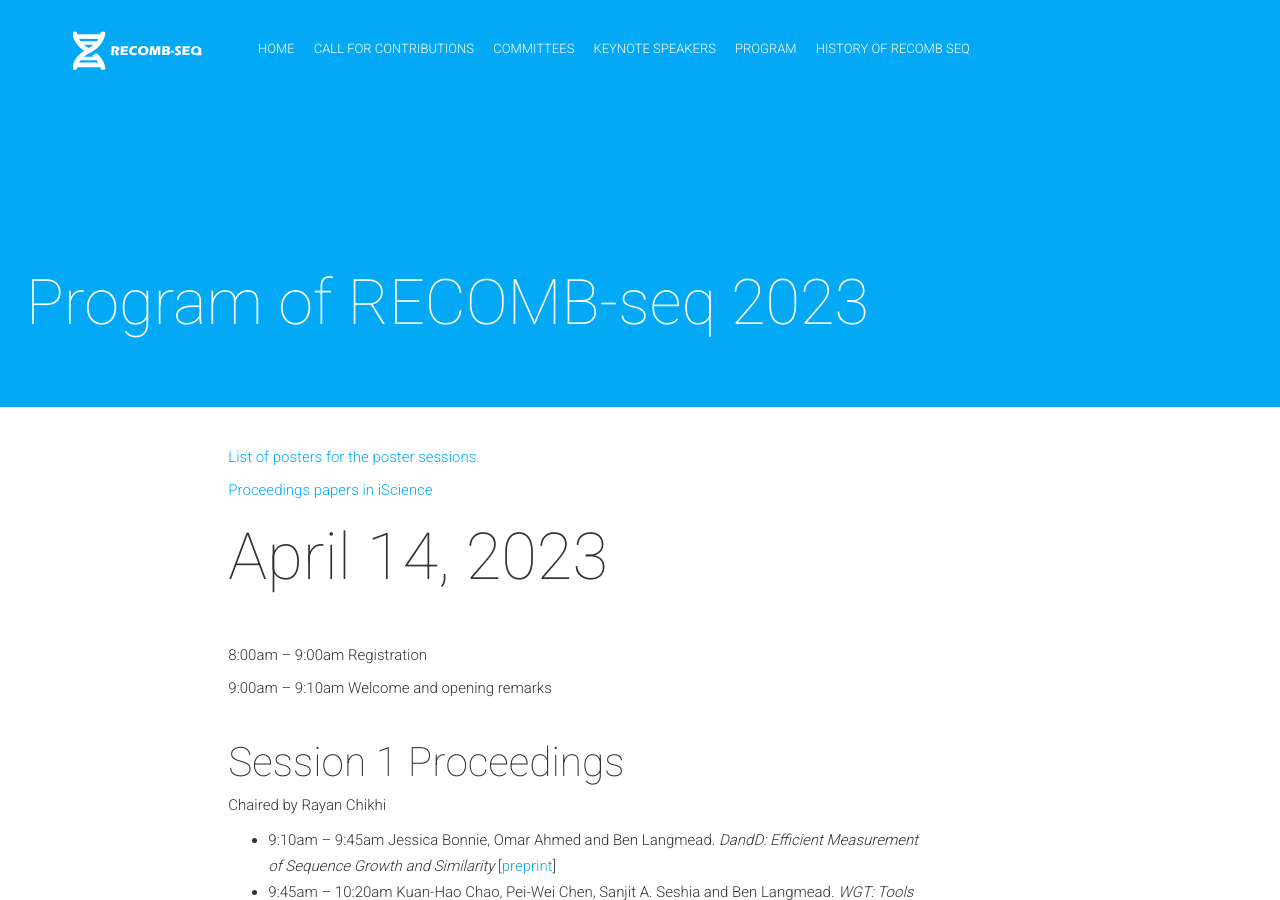
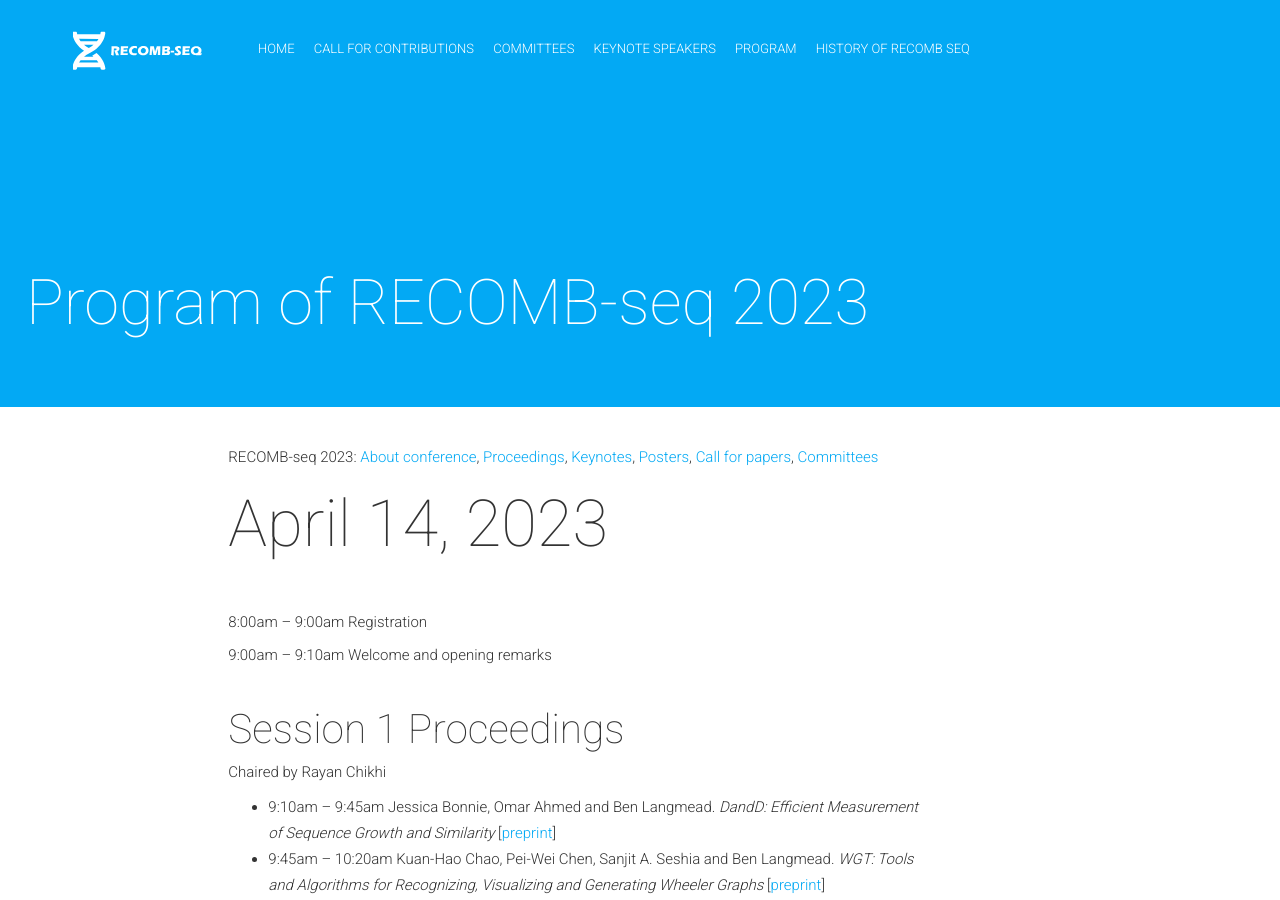
Before and after one commit to recomb-seq/recomb-seq.github.io, a Jekyll site: the page built from history/2023/program.html, in a window 1280 px wide and 900 px high. Built offline with Jekyll 4.4.1, drawn with Linux system fonts in a browser that asks for light colours; nearby versions of some CDN libraries; comment, search, counter and statistics services are not loaded.

Commit message:
fix details in history

```diff
--- a/history/2023/posters.html
+++ b/history/2023/posters.html
@@ -3,6 +3,12 @@ layout: post
 title: Posters at RECOMB-seq 2023
 isStaticPost: true
 ---
+<p>RECOMB-seq 2023:
+    <a href="about.html">About conference</a>,
+    <a href="https://www.sciencedirect.com/journal/iscience/special-issue/103F93M98NT">Proceedings</a>,
+    <a href="./program.html">Program</a>,
+    <a href="./speakers.html">Keynotes</a>,
+    <a href="./CfP.html">Call for papers</a>, <a href="./team.html">Committees</a></p>
 
 <h3>Poster session Day 1, April 14, 2023</h3>
 
--- a/history/2023/program.html
+++ b/history/2023/program.html
@@ -3,9 +3,11 @@ layout: post
 title: Program of RECOMB-seq 2023
 isStaticPost: true
 ---
-<p><a href="./posters/">List of posters for the poster sessions.</a></p>
-
-<p><a href="https://www.sciencedirect.com/journal/iscience/special-issue/103F93M98NT">Proceedings papers in iScience</a></p>
+<p>RECOMB-seq 2023:
+    <a href="about.html">About conference</a>,
+    <a href="https://www.sciencedirect.com/journal/iscience/special-issue/103F93M98NT">Proceedings</a>,
+    <a href="./speakers.html">Keynotes</a>, <a href="./posters.html">Posters</a>,
+    <a href="./CfP.html">Call for papers</a>, <a href="./team.html">Committees</a></p>
 
 <h3>April 14, 2023</h3>
 
@@ -32,7 +34,7 @@ isStaticPost: true
 <h4>Session 3 Keynote</h4><p>Chaired by Nadia Pisanti</p>
 <ul>
 <li>1:45pm – 2:45pm Shilpa Garg. <em>Chromosome-scale haplotype-resolved genomics: methods and applications.</em>
-    <a href="./speakers.html#Garg">Abstract, bio</a>
+    <a href="./speakers.html#ShilpaGarg">Abstract, bio</a>
 </ul>
 
 <h4>Session 4 Overlays</h4><p>Chaired by Brona Brejova<p>
@@ -74,7 +76,8 @@ isStaticPost: true
 
 <h4>Session 8 Keynote</h4><p>Chaired by Ercument Cicek</p>
 <ul>
-    <li>1:45pm – 2:45pm Gioele La Manno. <em>RNA Velocity from dynamical exploration to inference.</em> <a href="./speakers.html#LaManno">Abstract, bio</a>
+    <li>1:45pm – 2:45pm Gioele La Manno. <em>RNA Velocity from dynamical exploration to inference.</em>
+        <a href="./speakers.html#GioeleLaManno">Abstract, bio</a>
 
 </ul>
 
```
Also changed, not shown: history/2023/about.html (+5 -3 lines), history/2023/speakers.html (+9 -3 lines), history/2023/team.html (+8 -0 lines).
